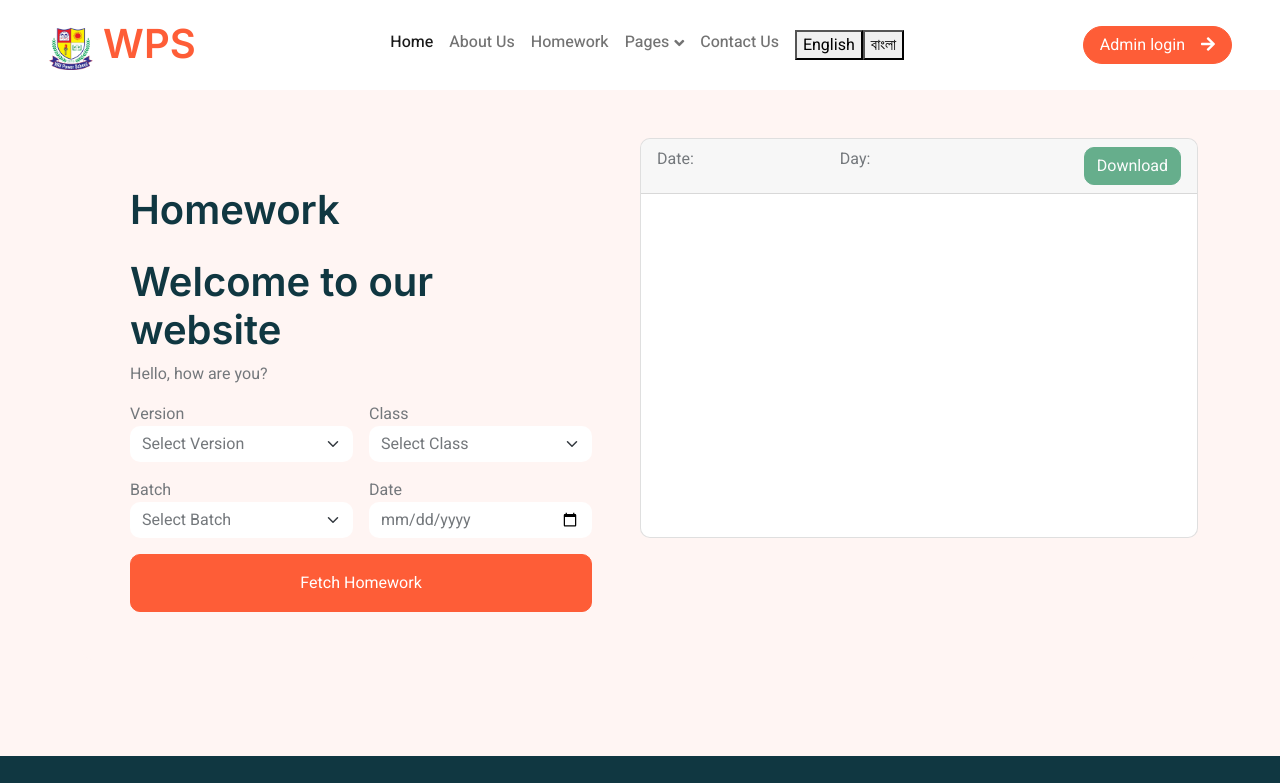
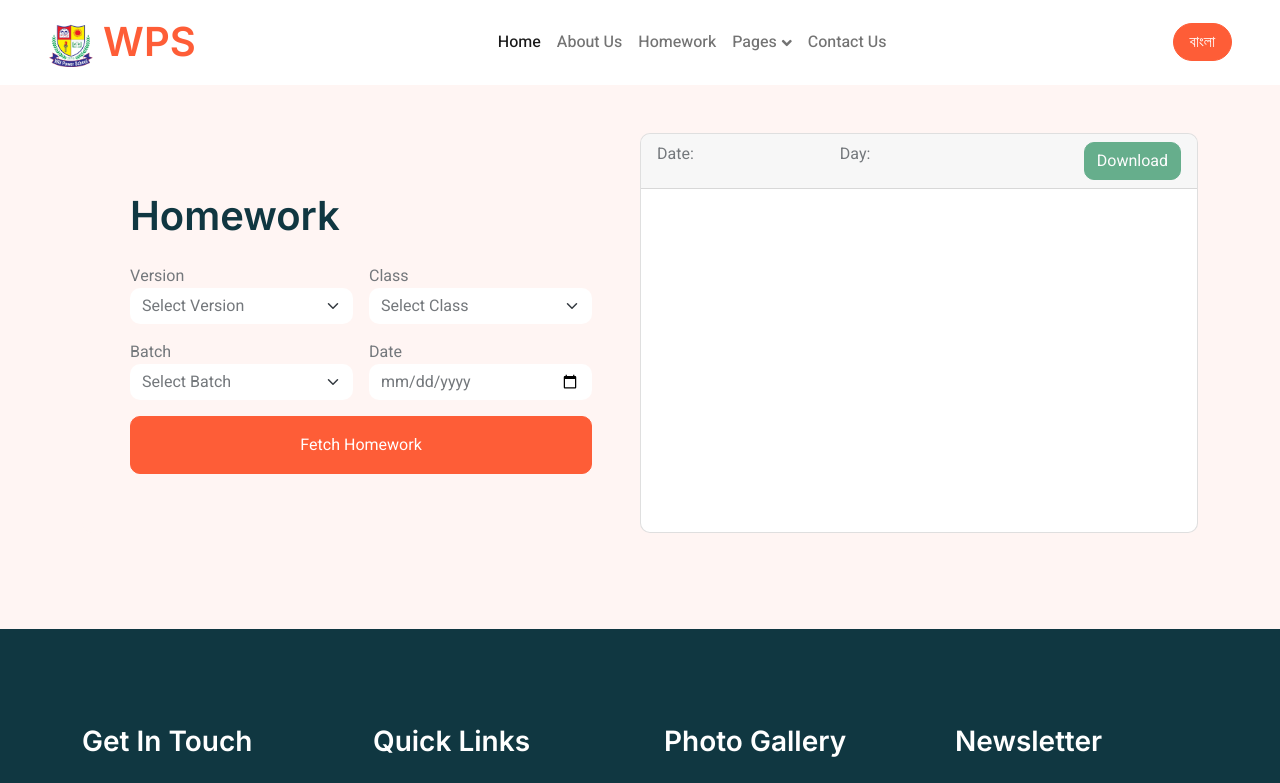
Before and after one commit to Rajib3003/larvelreact, a React (Vite) app in the folder frontendReact/: page /frontendReact/homework in a window 1280 px wide. Shown: the top 783 px of the page. Built offline with nearby package versions, Linux system fonts and the light colour scheme.

Commit message:
language button done

```diff
--- a/frontendReact/src/i18n.js
+++ b/frontendReact/src/i18n.js
@@ -16,14 +16,14 @@ i18n
     resources: {
       en: {
         translation: {
-          "hello": "Hello, how are you?",
-          "welcome": "Welcome to our website",
+          "homework": "Homework",
+          "language": "বাংলা",
         },
       },
       bn: {
         translation: {
-          "hello": "হ্যালো, কেমন আছো?",
-          "welcome": "আমাদের সাইটে স্বাগতম",
+          "homework": "বাড়ির কাজ",
+          "language": "English",
         },
       },
     },
--- a/frontendReact/src/layout/header.jsx
+++ b/frontendReact/src/layout/header.jsx
@@ -32,11 +32,12 @@ export default function Header() {
             </div>
           </div>
           <Link to="/contact" className="nav-item nav-link">Contact Us</Link>
-          <Link  className="nav-item nav-link"><LanguageSwitcher /></Link>
+          {/* <Link  className="nav-item nav-link"><LanguageSwitcher /></Link> */}
         </div>
-        <a href="admin/login.php" className="btn btn-primary rounded-pill px-3 d-none d-lg-block">
+        {/* <a href="admin/login.php" className="btn btn-primary rounded-pill px-3 d-none d-lg-block">
           Admin login<i className="fa fa-arrow-right ms-3"></i>
-        </a>
+        </a> */}
+        <LanguageSwitcher />
       </div>
     </nav>
   )
--- a/frontendReact/src/pages/LanguageSwitcher.jsx
+++ b/frontendReact/src/pages/LanguageSwitcher.jsx
@@ -1,20 +1,41 @@
-import React from 'react';
-import { useTranslation } from 'react-i18next';
+import React, { useState } from 'react';
+import { useTranslation  } from 'react-i18next';
 
-const LanguageSwitcher = () => {
-  const { i18n } = useTranslation();
+// const LanguageSwitcher = () => {
+  // const { i18n } = useTranslation();
 
-  const changeLanguage = (lng) => {
-    i18n.changeLanguage(lng);
-  };
+  // const changeLanguage = (lng) => {
+  //   i18n.changeLanguage(lng);
+  // };
+
+  const LanguageButton = () => {
+    const { t, i18n } = useTranslation();
+
+    // Language state
+    const [isBangla, setIsBangla] = useState(false);
+
+    // Toggle language function
+    const toggleLanguage = () => {
+      const newLang = isBangla ? 'en' : 'bn';  // Toggle between English and Bengali
+      i18n.changeLanguage(newLang);  // Change language in i18n
+      setIsBangla(!isBangla);  // Toggle the state
+    };
+
 
   return (
-    <div>
-      <button onClick={() => changeLanguage('en')}>English</button>
-      <button onClick={() => changeLanguage('bn')}>বাংলা</button>
+    // <div>
+    //   <button onClick={() => changeLanguage('en')}>English</button>
+    //   <button onClick={() => changeLanguage('bn')}>বাংলা</button>
 
-    </div>
+    // </div>
+    <a
+
+    className="btn btn-primary rounded-pill px-3 d-none d-lg-block"
+    onClick={toggleLanguage}
+  >
+    {t('language')}
+  </a>
   );
 };
 
-export default LanguageSwitcher;
+export default LanguageButton;
--- a/frontendReact/src/pages/homework/Homework.jsx
+++ b/frontendReact/src/pages/homework/Homework.jsx
@@ -117,7 +117,7 @@ export default function Homework() {
                     <div className="row g-0">
                         <div className="col-lg-6 wow fadeIn" data-wow-delay="0.1s">
                             <div className="h-100 d-flex flex-column justify-content-center p-5">
-                                <h1 className="mb-4">Homework</h1>
+                                <h1 className="mb-4">{t('homework')}</h1>
                                 {errorMessage && (
                                 <div  class="alert alert-danger alert-dismissible fade show mb-2" role="alert">
                                     <div class="d-flex align-items-start">
@@ -138,9 +138,6 @@ export default function Homework() {
                                     </div>
                                     </div>
                                     )}
-
-      <h1>{t('welcome')}</h1>
-      <p>{t('hello')}</p>
                                 <form onSubmit={handleSubmit}>
                                     <div className="row g-3">
                                         <div className="col-sm-6">
```
